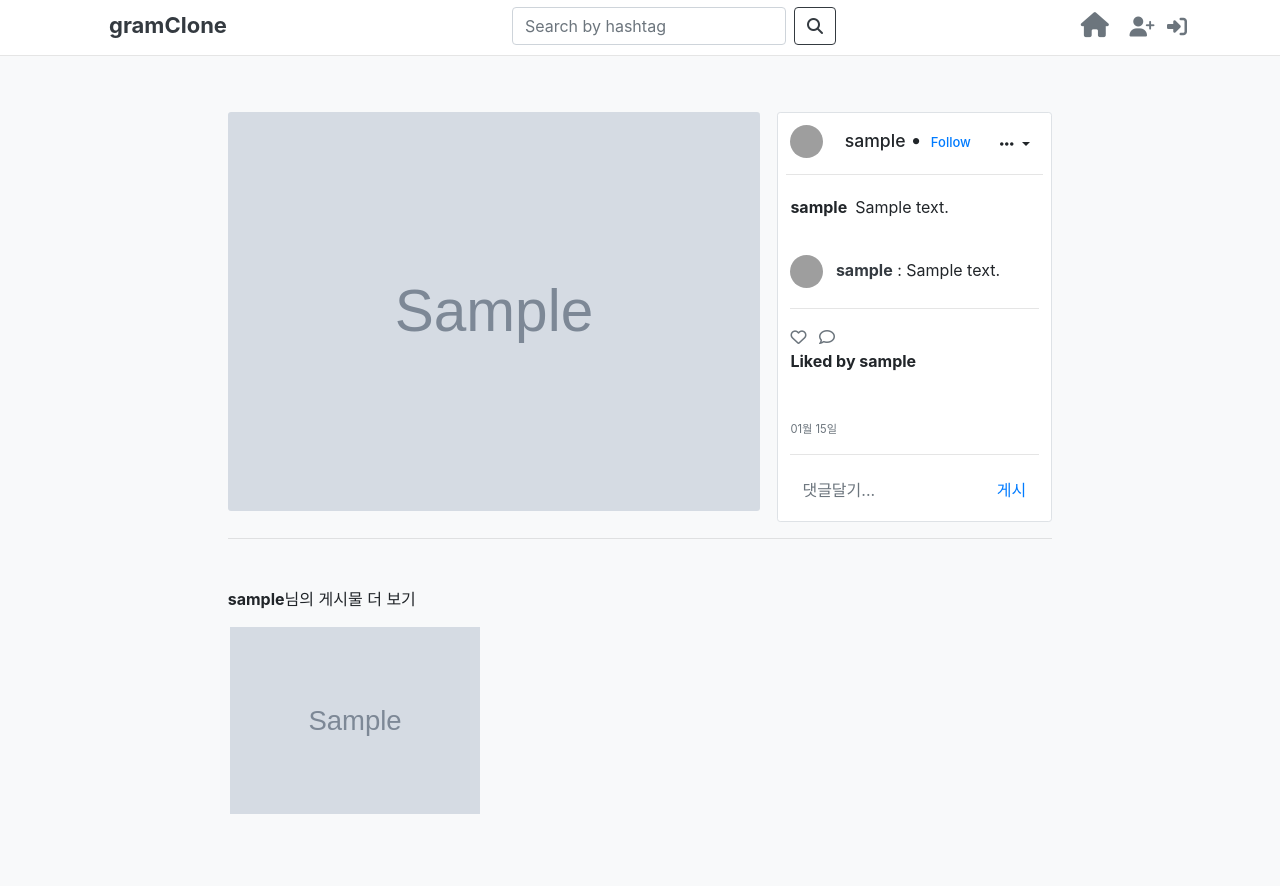
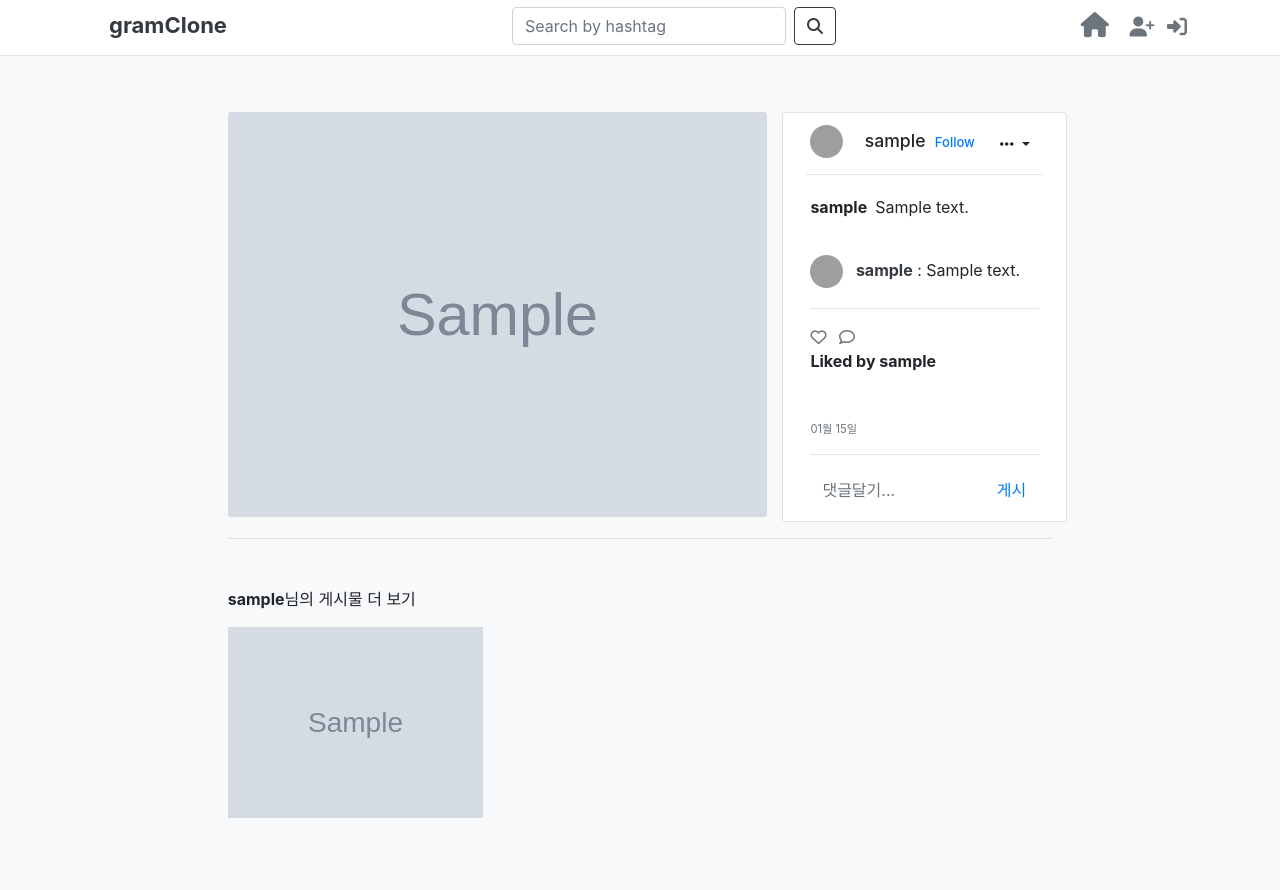
Before and after one commit to YNNJN/InstagramClone, a Django app: page /posts/1/ in a window 1280 px wide. Before the commit the page ends 814 px from the top, so only its background shows below. Run offline with Django 3.2, Linux system fonts and the light colour scheme; tables that the repository leaves empty hold one stand-in row (values such as "Sample post"); grey boxes marked "Sample" are stand-in pictures; some libraries are stand-ins or nearby versions; grey boxes are pictures that could not be loaded.

Commit message:
Modify UI with grid system

```diff
--- a/posts/templates/posts/detail.html
+++ b/posts/templates/posts/detail.html
@@ -10,12 +10,13 @@
 {% block body %}
 
 <div class="container py-5 w-75 px-1">
-    <div class="row no-gutters">
-        <div class="col-md-8">
-            <img src="{{ post.image.url }}" alt="" width="532" class="rounded-sm">
+    <div class="row">
+        <div class="col-sm-12 col-md-8">
+            <img src="{{ post.image.url }}" alt="" width="100%" class="rounded-sm">
         </div>
-        <div class="col-md-4 border bg-white rounded-sm">
-          <div class="card-body p-2 mt-1">
+        <div class="d-md-none d-sm-block m-2"></div>
+        <div class="col-sm-12 col-md-4 border bg-white rounded-sm">
+          <div class="card-body p-2 mt-1 justify-content-between">
             <h5 class="card-title d-inline">
               <a href="{% url 'profile' post.user.username %}" class="text-dark text-decoration-none text-reset">
                 <img src="{{ post.user.gravatar_url }}" class="rounded-circle ml-1" height="33" width="33">
@@ -23,14 +24,13 @@
               </a>
               {% if user != post.user %}
                 {% if user in user_info.followers.all %}
-                  • <a href="{% url 'accounts:follow' post.user.username %}" class="text-decoration-none text-danger mx-1" style="font-size: small;">Unfollow</a>
+                  <a href="{% url 'accounts:follow' post.user.username %}" class="text-decoration-none text-danger mx-1" style="font-size: small;">Unfollow</a>
                 {% else %}
-                  • <a href="{% url 'accounts:follow' post.user.username %}" class="text-decoration-none text-primary mx-1" style="font-size: small;">Follow</a>
+                  <a href="{% url 'accounts:follow' post.user.username %}" class="text-decoration-none text-primary mx-1" style="font-size: small;">Follow</a>
                 {% endif %}
               {% endif %}
-            </h5>
 
-            <div class="dropdown show d-inline float-right">
+              <div class="dropdown show d-inline float-right d-sm-none d-md-block">
                 <a class="btn shadow-none dropdown-toggle" id="dropdownMenuLink" data-toggle="dropdown" aria-haspopup="true" aria-expanded="false">
                   <i class="fas fa-ellipsis-h"></i>
                 </a>
@@ -52,6 +52,7 @@
                   <a class="dropdown-item" href="">Cancel</a>
                 </div>
               </div>
+            </h5>
 
             <hr>
 
@@ -110,8 +111,6 @@
       </div>
   </div>
 
-
-
 <hr class="mb-5">
 
 <a href="{% url 'profile' post.user.username %}" class="text-dark text-decoration-none text-reset">
@@ -120,9 +119,9 @@
 
 <div class="row no-gutter mt-3">
   {% for post in post.user.post_set.all %}
-    <div class="col-4 d-flex align-items-center justify-content-around">
+    <div class="col-sm-12 col-md-4 d-flex align-items-center justify-content-around">
       <a href="{% url 'posts:detail' post.id %}">
-        <img src="{{ post.image.url }}" class="pb-4" width="250">
+        <img src="{{ post.image.url }}" class="pb-4" width="100%">
       </a>
     </div>
   {% empty %}
--- a/static/css/body_scroll.css
+++ b/static/css/body_scroll.css
@@ -1,4 +1,4 @@
 .comment_section{
-    max-height: 165px;
+    max-height: 40%;
     overflow: scroll;
 }
--- a/templates/_nav.html
+++ b/templates/_nav.html
@@ -3,10 +3,9 @@
 <div class="sticky-top bg-white pt-1">
 
   <div class="container">
-
     <ul class="nav align-items-center justify-content-between">
 
-      <li class="nav-item mx-4">
+      <li class="nav-item mx-4" class="col-md-4">
         <a class="navbar-brand" href="{% url 'posts:index' %}"><strong class="text-dark" style="font-size:22px">gramClone</strong></a>
       </li>
 
```
Also changed, not shown: accounts/templates/accounts/profile.html (+4 -4 lines). Lines whose indentation alone changed are shown as unchanged.
